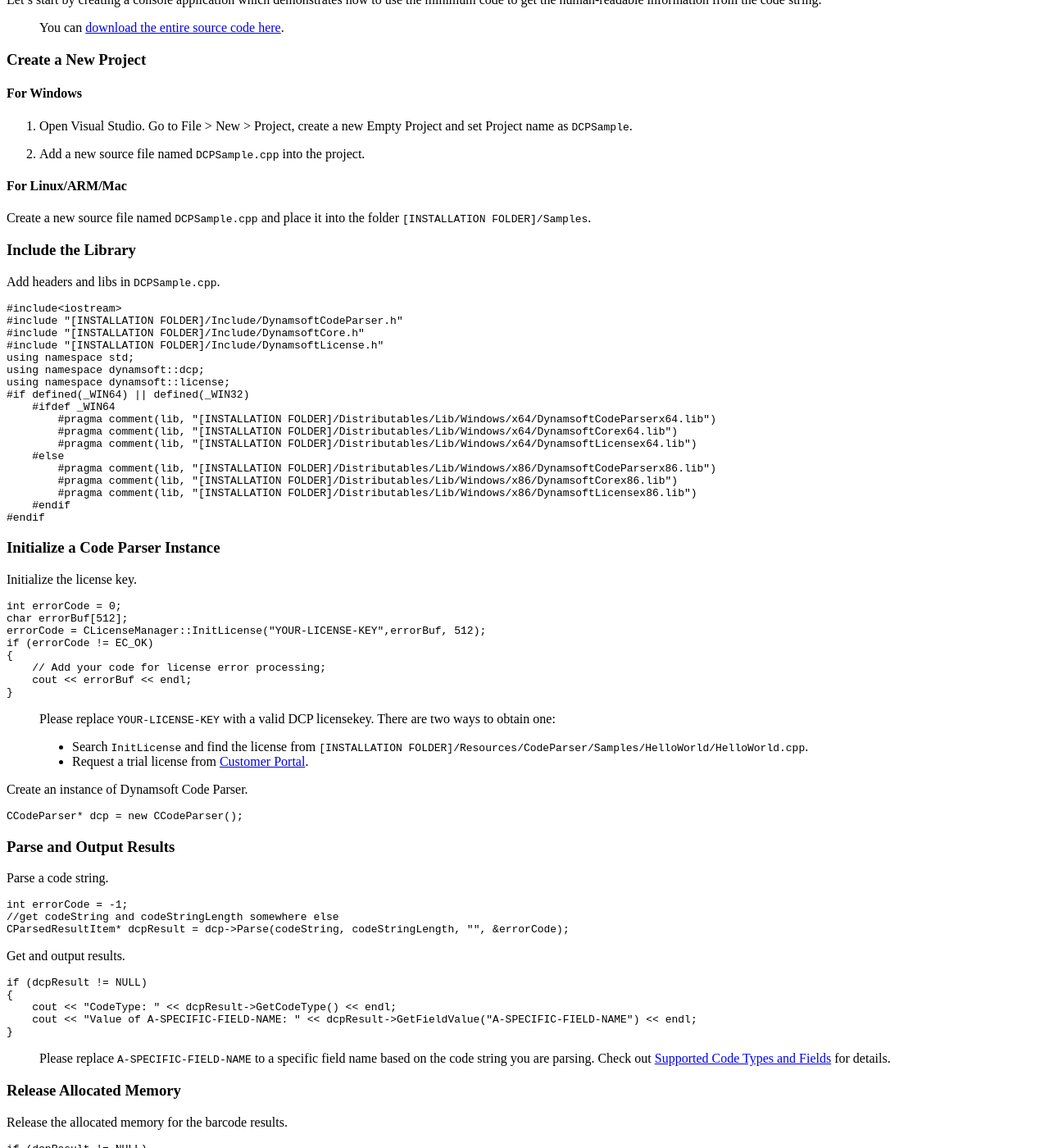
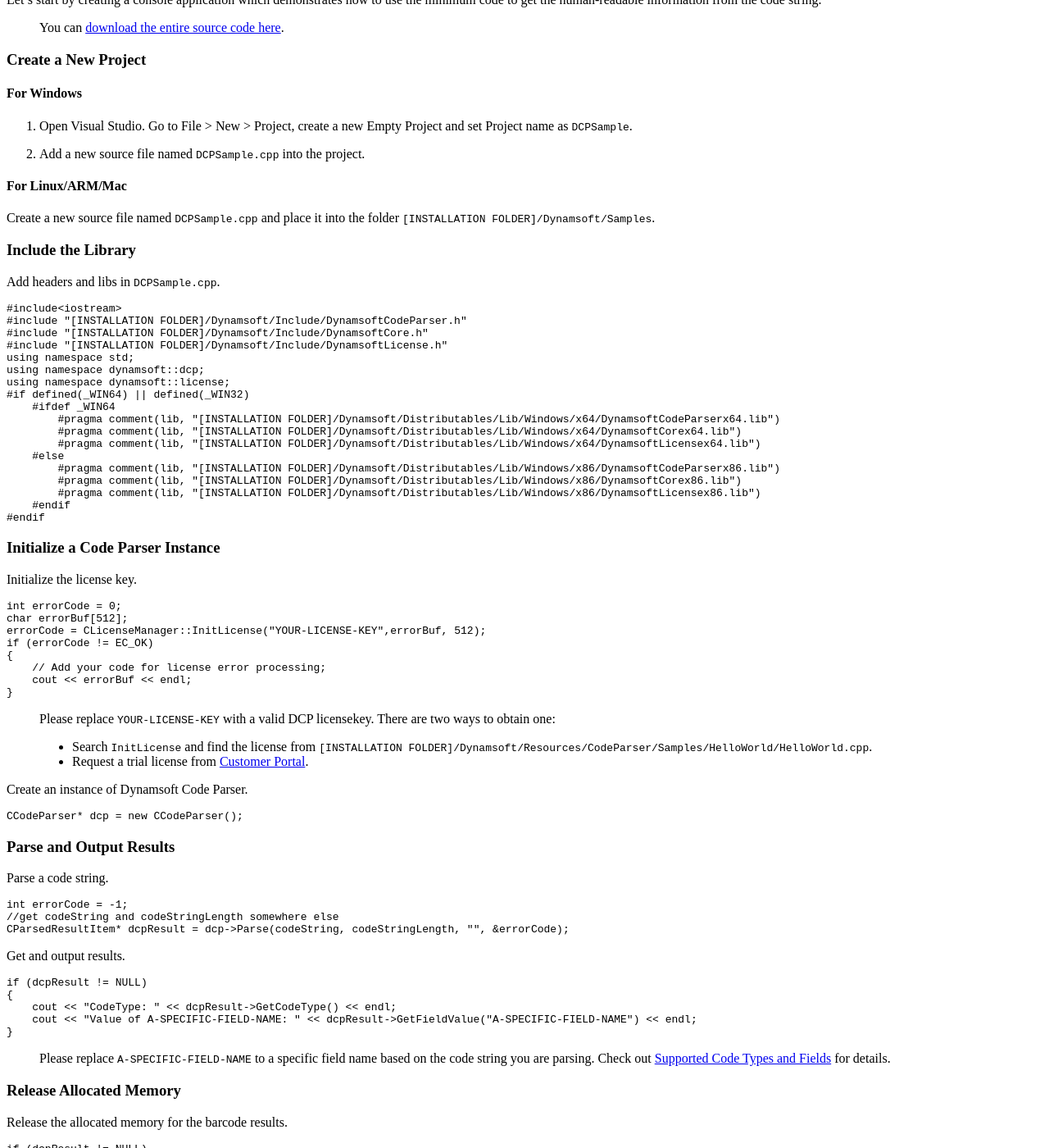
Before and after one commit to dynamsoft-docs/code-parser-docs-server, a Jekyll site: the page built from programming/cplusplus/user-guide/getting-started.md, in a window 1280 px wide and 1400 px high, scrolled down 1102 px. Shown: the whole window at 82% size. Built offline with Jekyll 4.4.1, drawn with Linux system fonts in a browser that asks for light colours; some of the changed text lies outside the part shown.

Commit message:
udpate folder path

````diff
--- a/programming/cplusplus/user-guide/getting-started.md
+++ b/programming/cplusplus/user-guide/getting-started.md
@@ -45,7 +45,7 @@ Let's start by creating a console application which demonstrates how to use the
 
 #### For Linux/ARM/Mac
 
-Create a new source file named `DCPSample.cpp` and place it into the folder `[INSTALLATION FOLDER]/Samples`.
+Create a new source file named `DCPSample.cpp` and place it into the folder `[INSTALLATION FOLDER]/Dynamsoft/Samples`.
 
 ### Include the Library
 
@@ -53,21 +53,21 @@ Add headers and libs in `DCPSample.cpp`.
 
 ```cpp
 #include<iostream>
-#include "[INSTALLATION FOLDER]/Include/DynamsoftCodeParser.h"
-#include "[INSTALLATION FOLDER]/Include/DynamsoftCore.h"
-#include "[INSTALLATION FOLDER]/Include/DynamsoftLicense.h"
+#include "[INSTALLATION FOLDER]/Dynamsoft/Include/DynamsoftCodeParser.h"
+#include "[INSTALLATION FOLDER]/Dynamsoft/Include/DynamsoftCore.h"
+#include "[INSTALLATION FOLDER]/Dynamsoft/Include/DynamsoftLicense.h"
 using namespace std;
 using namespace dynamsoft::dcp;
 using namespace dynamsoft::license;
 #if defined(_WIN64) || defined(_WIN32)
     #ifdef _WIN64
-        #pragma comment(lib, "[INSTALLATION FOLDER]/Distributables/Lib/Windows/x64/DynamsoftCodeParserx64.lib")
-        #pragma comment(lib, "[INSTALLATION FOLDER]/Distributables/Lib/Windows/x64/DynamsoftCorex64.lib")
-        #pragma comment(lib, "[INSTALLATION FOLDER]/Distributables/Lib/Windows/x64/DynamsoftLicensex64.lib")
+        #pragma comment(lib, "[INSTALLATION FOLDER]/Dynamsoft/Distributables/Lib/Windows/x64/DynamsoftCodeParserx64.lib")
+        #pragma comment(lib, "[INSTALLATION FOLDER]/Dynamsoft/Distributables/Lib/Windows/x64/DynamsoftCorex64.lib")
+        #pragma comment(lib, "[INSTALLATION FOLDER]/Dynamsoft/Distributables/Lib/Windows/x64/DynamsoftLicensex64.lib")
     #else
-        #pragma comment(lib, "[INSTALLATION FOLDER]/Distributables/Lib/Windows/x86/DynamsoftCodeParserx86.lib")
-        #pragma comment(lib, "[INSTALLATION FOLDER]/Distributables/Lib/Windows/x86/DynamsoftCorex86.lib")
-        #pragma comment(lib, "[INSTALLATION FOLDER]/Distributables/Lib/Windows/x86/DynamsoftLicensex86.lib")
+        #pragma comment(lib, "[INSTALLATION FOLDER]/Dynamsoft/Distributables/Lib/Windows/x86/DynamsoftCodeParserx86.lib")
+        #pragma comment(lib, "[INSTALLATION FOLDER]/Dynamsoft/Distributables/Lib/Windows/x86/DynamsoftCorex86.lib")
+        #pragma comment(lib, "[INSTALLATION FOLDER]/Dynamsoft/Distributables/Lib/Windows/x86/DynamsoftLicensex86.lib")
     #endif
 #endif
 ```
@@ -88,7 +88,7 @@ if (errorCode != EC_OK)
 ```
 
 >Please replace `YOUR-LICENSE-KEY` with a valid DCP licensekey. There are two ways to obtain one:
->- Search `InitLicense` and find the license from `[INSTALLATION FOLDER]/Resources/CodeParser/Samples/HelloWorld/HelloWorld.cpp`.
+>- Search `InitLicense` and find the license from `[INSTALLATION FOLDER]/Dynamsoft/Resources/CodeParser/Samples/HelloWorld/HelloWorld.cpp`.
 >- Request a trial license from <a href="https://www.dynamsoft.com/customer/license/trialLicense?utm_source=guide&product=dcp&package=desktop" target="_blank">Customer Portal</a>.
 
 Create an instance of Dynamsoft Code Parser.
@@ -146,7 +146,7 @@ Please change all `[INSTALLATION FOLDER]` in above code snippet to your unpackin
 
 2. Build the project to generate program `DCPSample.exe`.
 
-3. Copy **ALL** `*.dll` files under `[INSTALLATION FOLDER]\Distributables\Lib\Windows\x64` to the same folder as the `DCPSample.exe`.
+3. Copy **ALL** `*.dll` files under `[INSTALLATION FOLDER]\Dynamsoft\Distributables\Lib\Windows\x64` to the same folder as the `DCPSample.exe`.
 
 4. Run the program `DCPSample.exe`.
 
````
